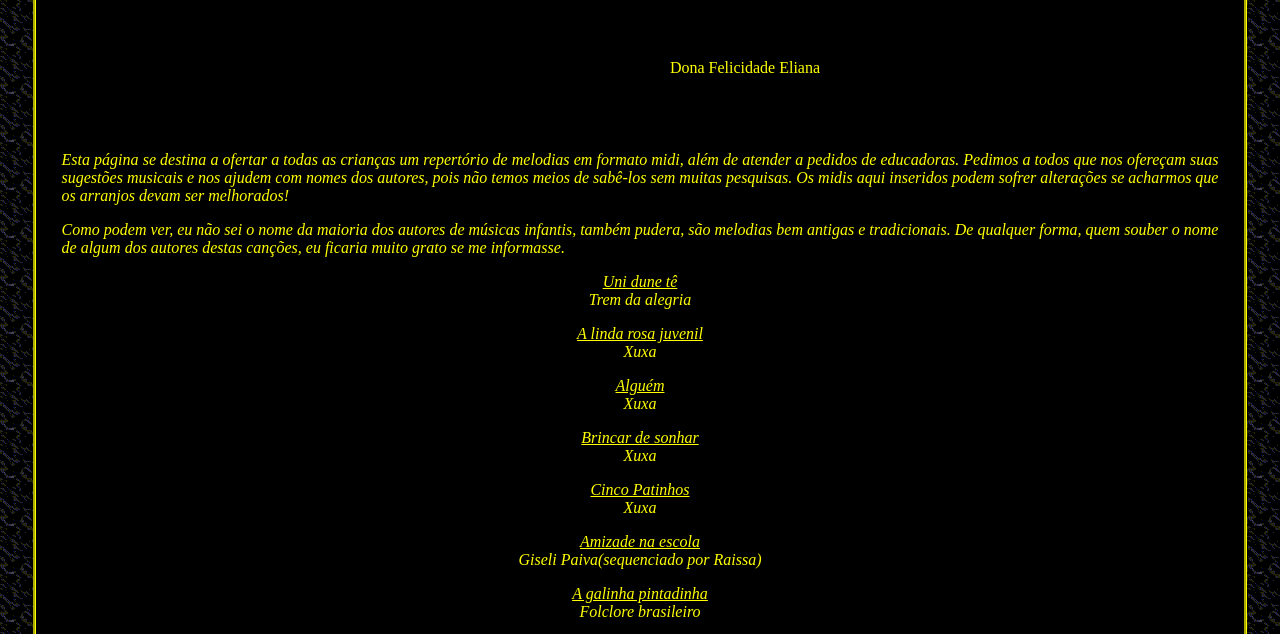
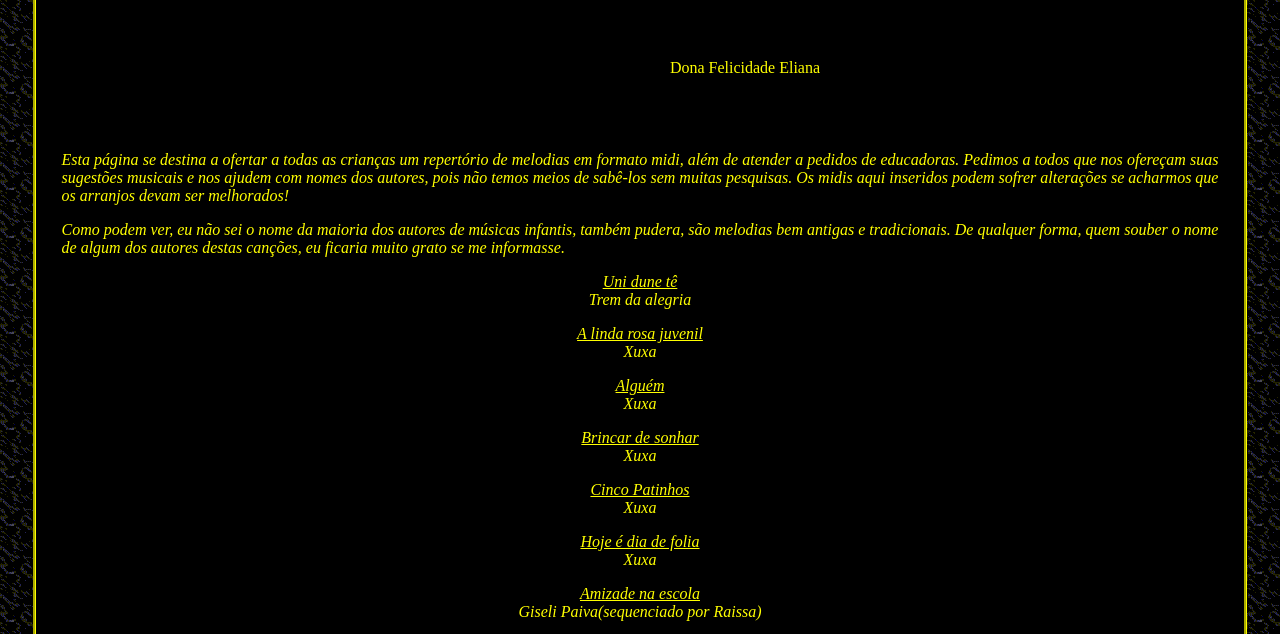
Before and after one commit to geraldopereira20/geraldopereira20.github.io, a plain HTML site: page infantil.html in a window 1280 px wide. Shown: the part 146-780 px from the top of the page. Drawn offline with Linux system fonts and the light colour scheme.

Commit message:
Update infantil.html

```diff
--- a/infantil.html
+++ b/infantil.html
@@ -60,7 +60,10 @@ Xuxa</EM>
 <P><A HREF = "midi_files/cinco_patinhos.mid">Cinco Patinhos</A><BR>
 Xuxa</EM>
 </P>
-
+</P>
+<P><A HREF = "midi_files/hoje_e_dia_de_folia.mid">Hoje é dia de folia</A><BR>
+Xuxa</EM>
+</P>
 <P><A HREF = "midi_files/amizade_na_escola.mid">Amizade na escola</A><BR>
 <EM>Giseli Paiva(sequenciado por Raissa)</EM>
 </P>
```
